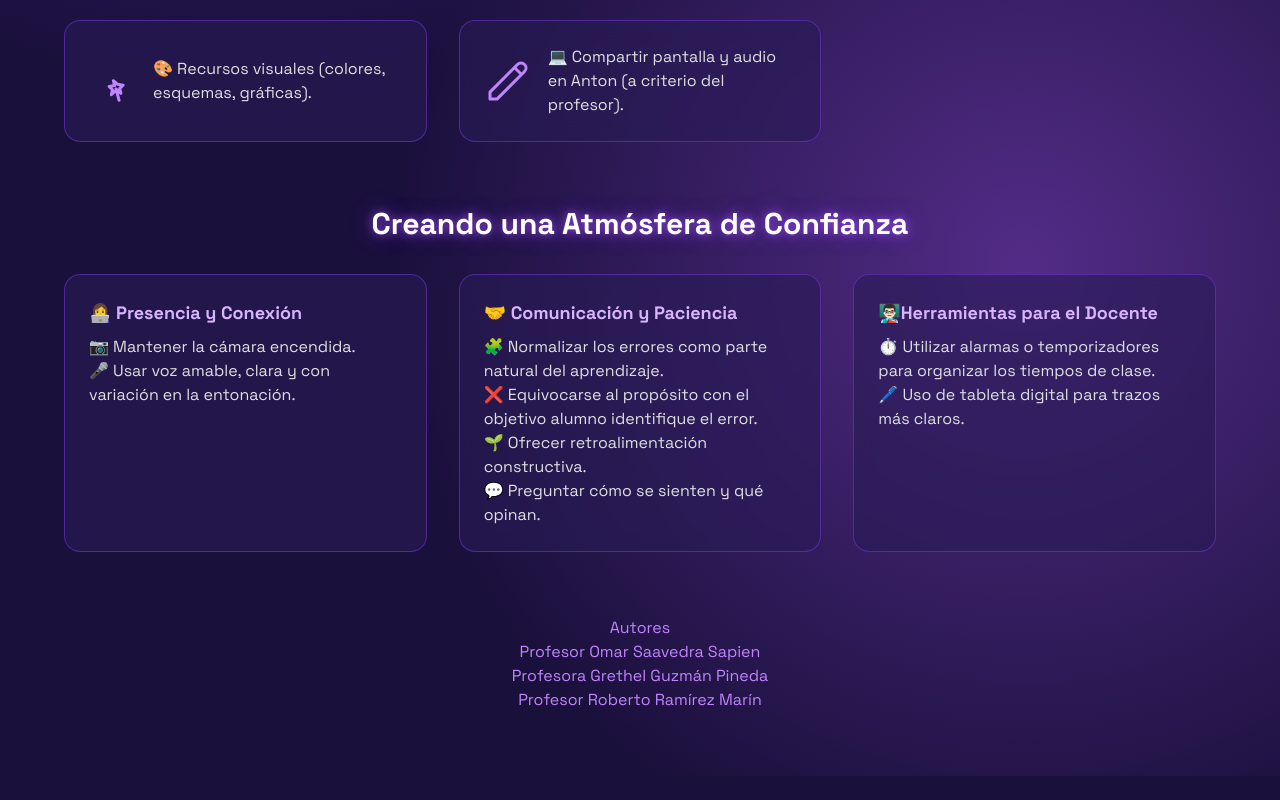
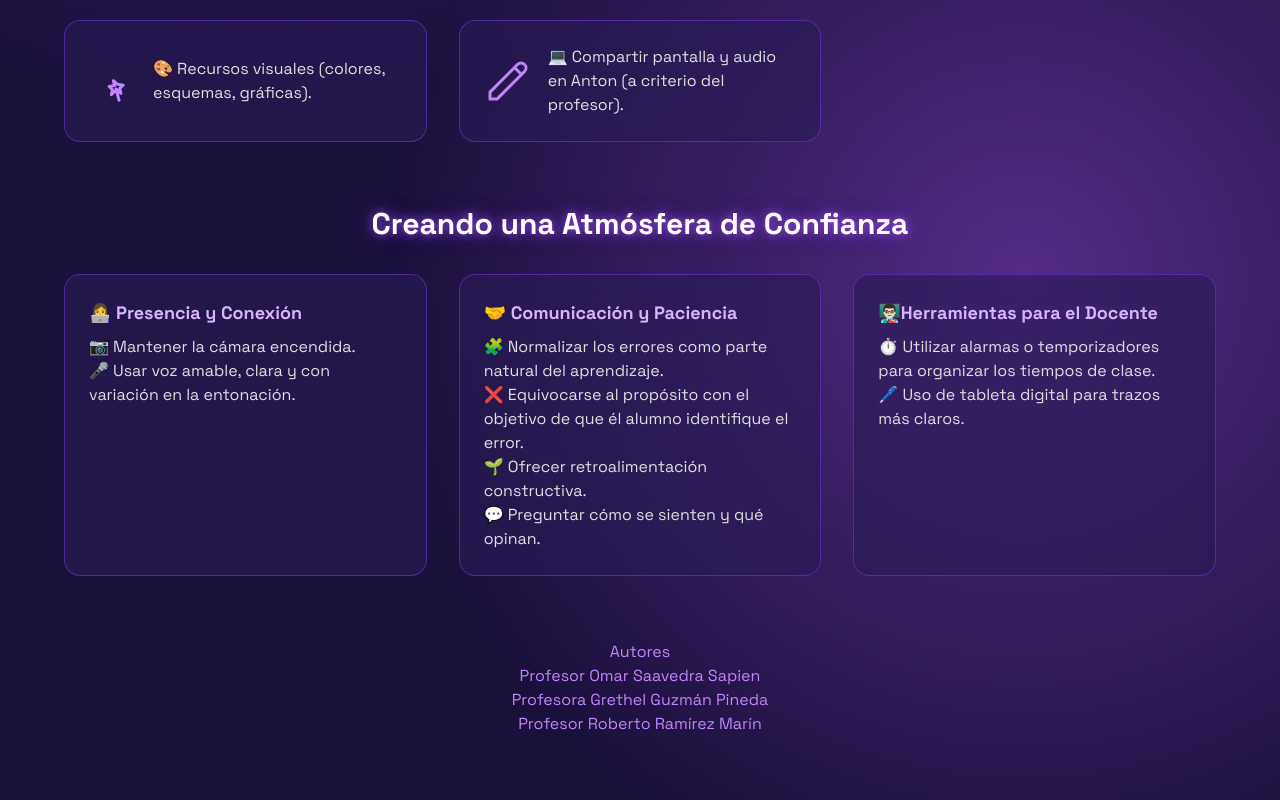
Before and after one commit to robertoramirezmarin/Clases-de-Calidad, a plain HTML site: page index.html in a window 1280 px wide. Shown: the part 932-1732 px from the top of the page. Before the commit the page ends 1708 px from the top, so only its background shows below. Drawn offline with nearby package versions, Linux system fonts and the light colour scheme.

Commit message:
Update index.html

```diff
--- a/index.html
+++ b/index.html
@@ -145,7 +145,7 @@
                     </div>
                      <div class="card rounded-2xl p-6">
                         <h3 class="font-bold text-lg mb-2 text-purple-300">🤝 Comunicación y Paciencia</h3>
-                        <p>🧩 Normalizar los errores como parte natural del aprendizaje. <br> ❌ Equivocarse al propósito con el objetivo alumno identifique el error. <br> 🌱 Ofrecer retroalimentación constructiva. <br> 💬 Preguntar cómo se sienten y qué opinan.</p>
+                        <p>🧩 Normalizar los errores como parte natural del aprendizaje. <br> ❌ Equivocarse al propósito con el objetivo de que él alumno identifique el error. <br> 🌱 Ofrecer retroalimentación constructiva. <br> 💬 Preguntar cómo se sienten y qué opinan.</p>
                     </div>
                     <div class="card rounded-2xl p-6">
                         <h3 class="font-bold text-lg mb-2 text-purple-300">👨🏻‍🏫Herramientas para el Docente</h3>
```
